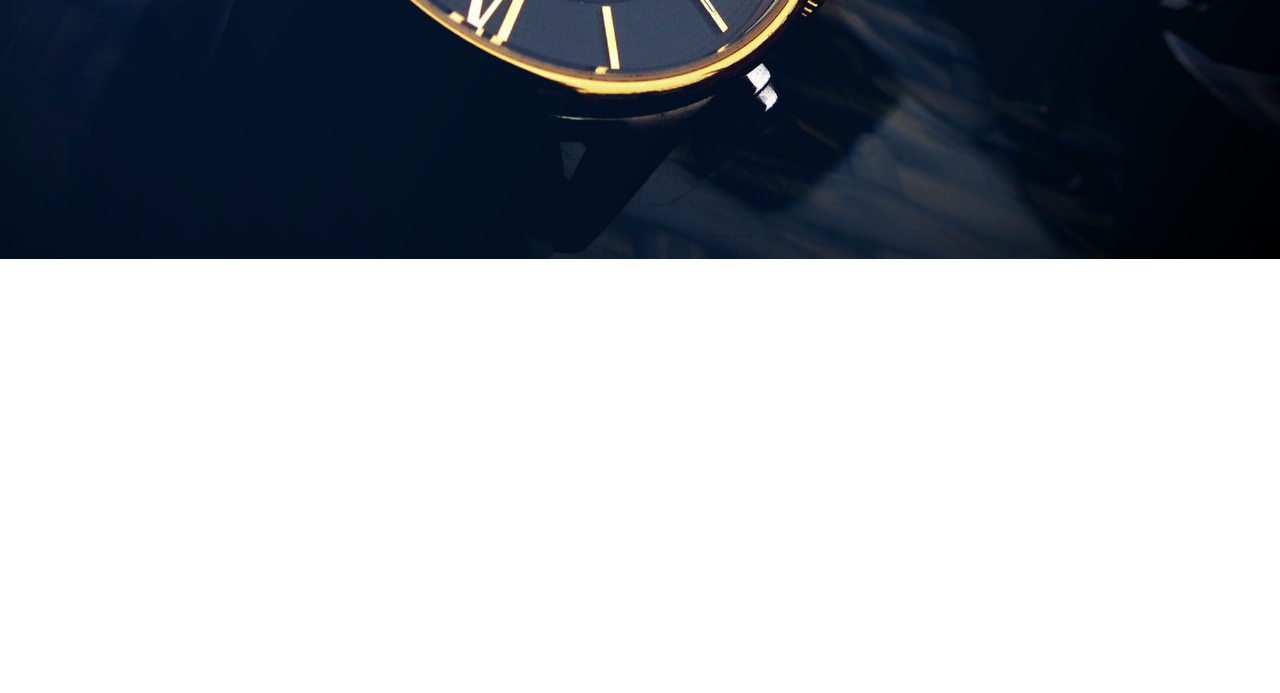
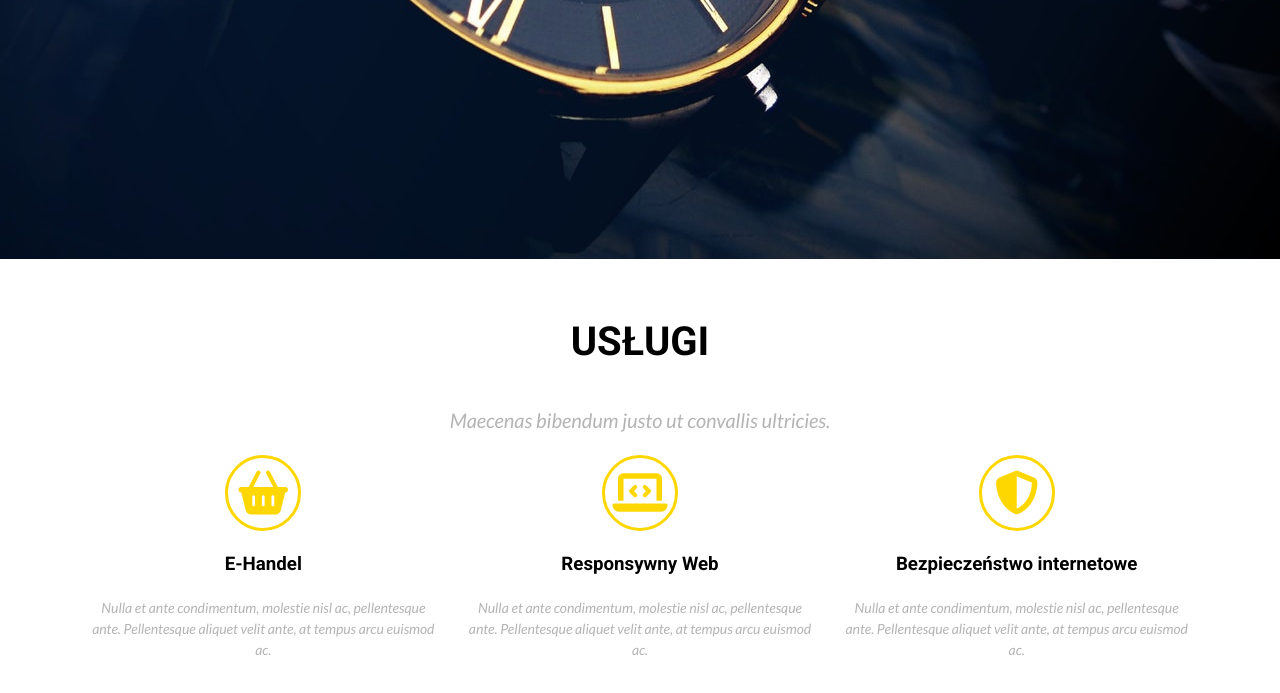
Before and after one commit to tomecky1/project-4-task-runner, a website: page index.html in a window 1280 px wide. Shown: the part 541-1234 px from the top of the page. Before the commit the page ends 800 px from the top, so only its background shows below. Drawn offline with Linux system fonts and the light colour scheme.

Commit message:
Fix grid

```diff
--- a/index.html
+++ b/index.html
@@ -15,7 +15,7 @@
         <!-- <div class="container"> -->
             <div class="navigation-wrapper">
                 <div class="navigation-brand">
-                <h2 class="brand-title">Golden</h2>
+                <h1 class="brand-title">Golden</h1>
                 </div>
                 <div class="navigation-menu">
                     <ul>
@@ -35,5 +35,46 @@
             </div>
         <!-- </div> -->
     </nav>
+    <section class="services">
+        <div class="container">
+            <h1>USŁUGI</h1>
+            <p>Maecenas bibendum justo ut convallis ultricies.</p>
+            <div class="row my-4">
+                <div class="col-md-4 py-4">
+                    <div class="card mb-3 justify-content-center align-items-center">
+                        <div class="card-image justify-content-center">
+                            <i class="fas fa-shopping-basket"></i>
+                        </div>
+                        <div class="card-body">
+                            <h3>E-Handel</h3>
+                            <p>Nulla et ante condimentum, molestie nisl ac, pellentesque ante. Pellentesque aliquet velit ante, at tempus arcu euismod ac.</p>
+                        </div>
+                    </div>
+                </div>
+                <div class="col-md-4 py-4">
+                    <div class="card mb-3 justify-content-center align-items-center">
+                        <div class="card-image">
+                            <i class="fas fa-laptop-code"></i>
+                        </div>
+                        <div class="card-body">
+                            <h3>Responsywny Web</h3>
+                            <p>Nulla et ante condimentum, molestie nisl ac, pellentesque ante. Pellentesque aliquet velit ante, at tempus arcu euismod ac.</p>
+                        </div>
+                    </div>
+                </div>
+                <div class="col-md-4 py-4">
+                    <div class="card mb-3 justify-content-center align-items-center">
+                        <div class="card-image">
+                            <i class="fas fa-shield-alt"></i>
+                        </div>
+                        <div class="card-body">
+                            <h3>Bezpieczeństwo internetowe</h3>
+                            <p>Nulla et ante condimentum, molestie nisl ac, pellentesque ante. Pellentesque aliquet velit ante, at tempus arcu euismod ac.</p>
+                        </div>
+                    </div>
+                </div>
+            </div>
+        </div>
+    </section>
  </body>
  </html>
--- a/sass/style.scss
+++ b/sass/style.scss
@@ -1,6 +1,6 @@
 /* Variables */
 $text-light: #ffffff;
-$text-main: #34495e;
+$text-main: #435261;
 $text-header: #000000;
 
 $color-gold: gold;
@@ -25,7 +25,7 @@ body {
 }
 .container {
         max-width: 1140px;
-        padding: 0 20px;
+        padding: 20px 20px;
         margin: 0 auto;
 }
 /* Navigation */
@@ -82,3 +82,44 @@ body {
     font-size: 58px;
     color: $text-light;
 }
+.container h1,p {
+    text-align: center;
+}
+.container h1 {
+    color: $text-header;
+    font-size: 40px;
+    font-family: $font-main;
+    font-weight: bold;
+}
+.container p {
+    font-style: italic;
+    font-size: 20px;
+    font-family: $font-title;
+    color: $color-grey;
+}
+.card-body h3 {
+    text-align: center;
+    color: $text-header;
+}
+.card-body p {
+    text-align: center;
+    color: $color-grey;
+    font-size: 14px;
+}
+.card-image {
+    text-align: center;
+    text-align: -webkit-center;
+    i {
+    display: flex;
+    text-align: center;
+    font-size: 44px;
+    color: $color-gold;
+    background: $text-light;
+    width: 76px;
+    height: 76px;
+    border: $color-gold 3px solid;
+    border-radius: 50%;
+    justify-content: center;
+    align-items: center;
+    }
+}
```
Also changed, not shown: css/style.css, 1 other file.
